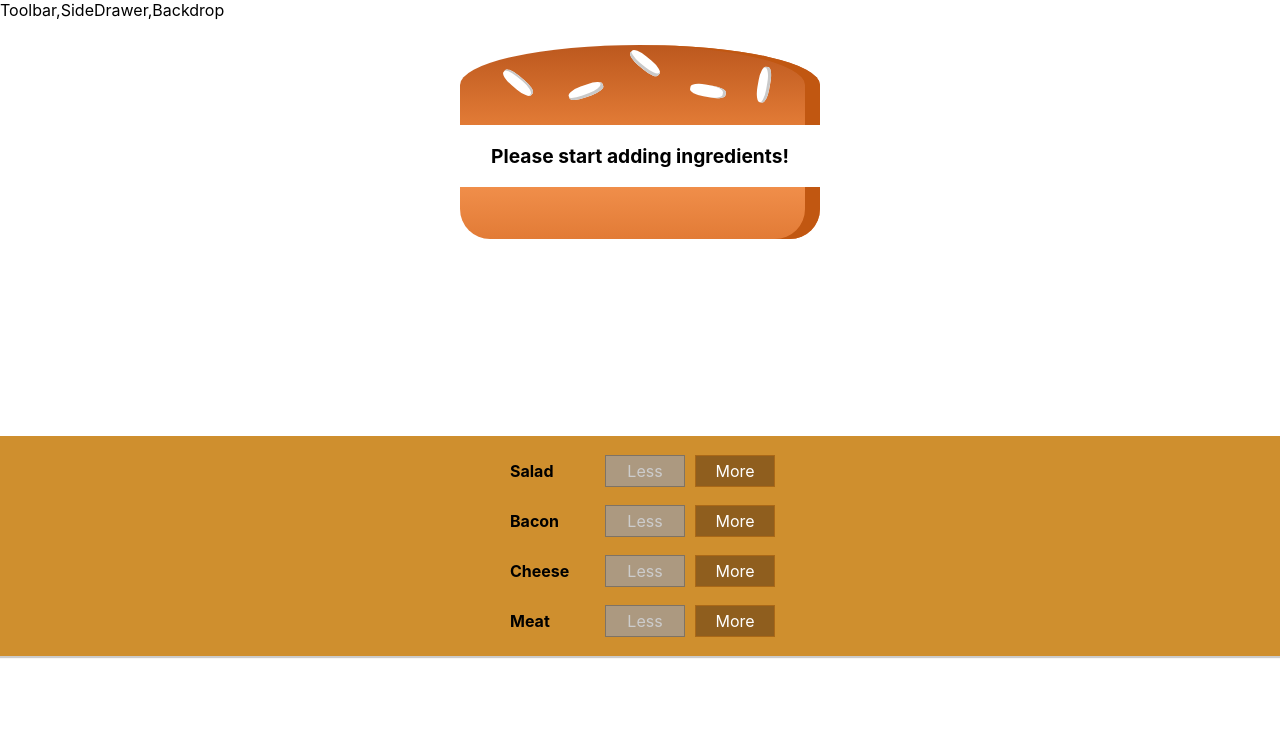
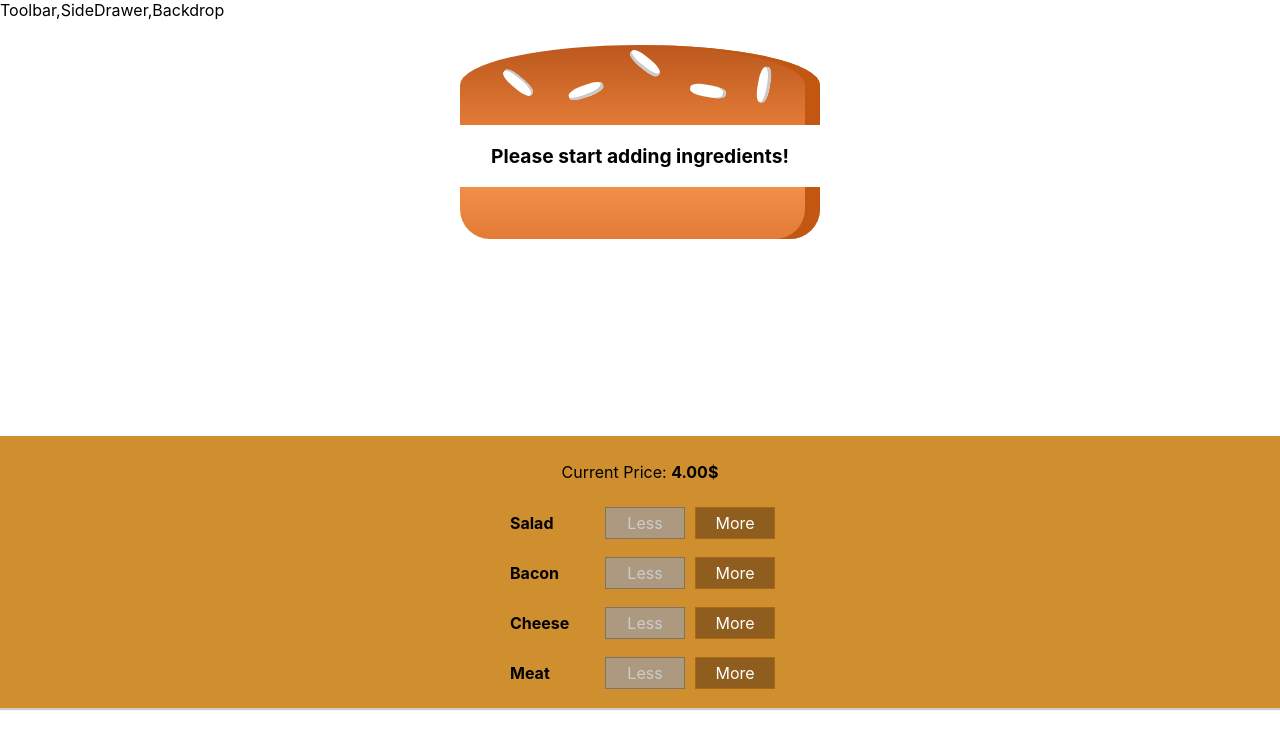
Before and after one commit to minzhoudu/Burger-Builder---React-Project, a React (Create React App) app: page / in a window 1280 px wide. Shown: the top 748 px of the page. Built offline with nearby package versions, Linux system fonts and the light colour scheme.

Commit message:
adding total price update after adding more ingredients

```diff
--- a/src/components/Burger/BuildControls/BuildControls.jsx
+++ b/src/components/Burger/BuildControls/BuildControls.jsx
@@ -12,6 +12,9 @@
 
 const buildControls = (props) => (
   <div className={classes.BuildControls}>
+    <p>
+      Current Price: <strong>{props.price.toFixed(2)}$</strong>
+    </p>
     {controls.map((ctrl) => (
       <BuildControl
         key={ctrl.label}
--- a/src/containers/BurgerBuilder/BurgerBuilder.jsx
+++ b/src/containers/BurgerBuilder/BurgerBuilder.jsx
@@ -39,6 +39,7 @@
           ingredientAdded={this.addIngredientHandler}
           ingredientRemoved={this.removeIngredientHandler}
           disabled={disabledInfo}
+          price={this.state.totalPrice}
         />
       </>
     );
```
